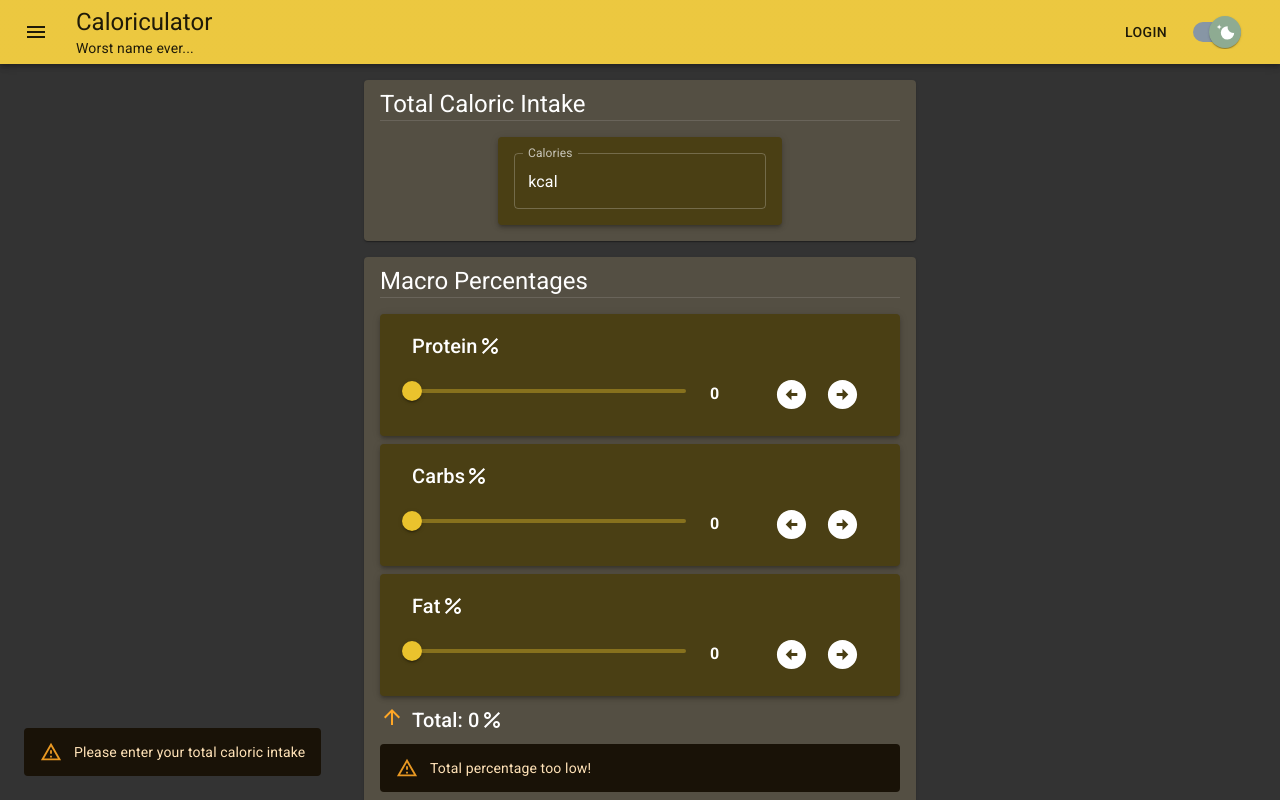
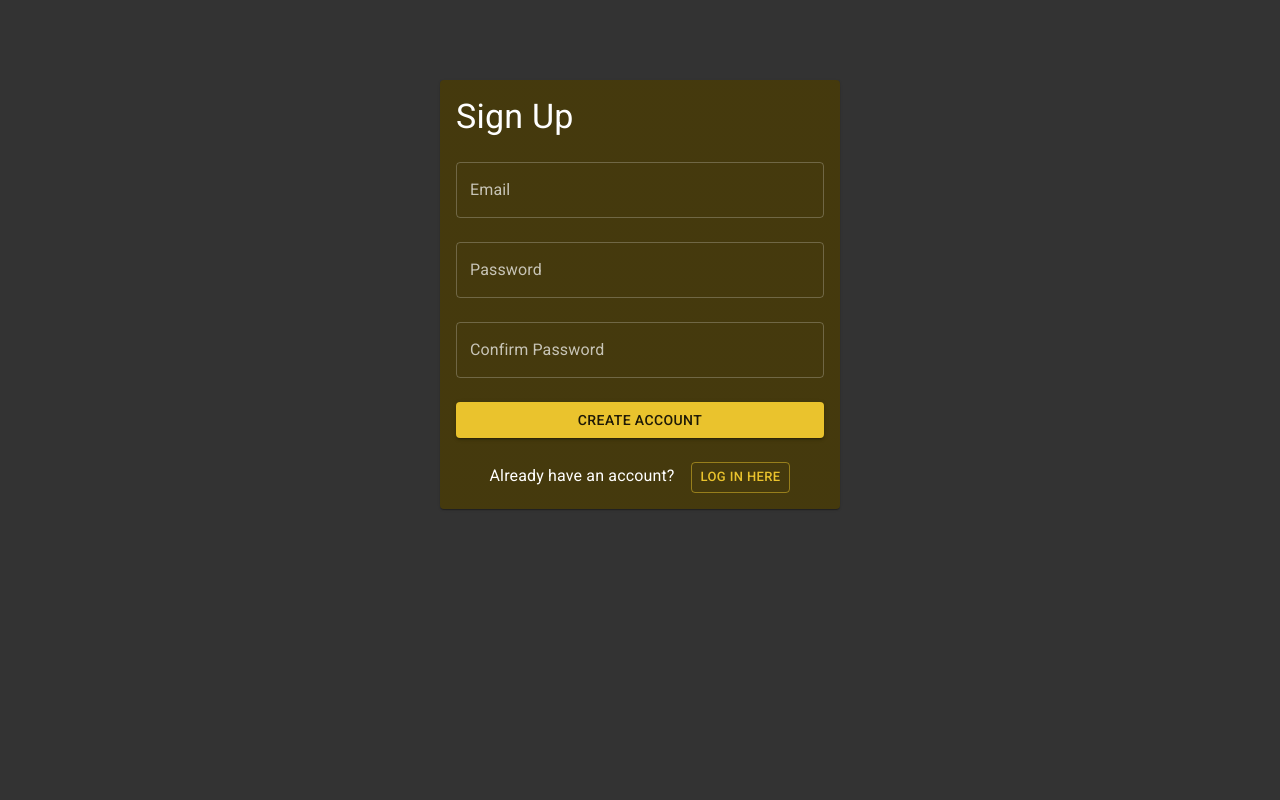
Before and after one commit to andrewdieppa/caloriculator, a React (Create React App) app: page /signup in a window 1280 px wide. Shown: the top 800 px of the page. Built offline with nearby package versions, Linux system fonts and the light colour scheme.

Commit message:
integrate AppPage into App component and set up router object

```diff
--- a/src/components/App/App.js
+++ b/src/components/App/App.js
@@ -1,20 +1,15 @@
-import NavAppBar from '../NavAppBar/NavAppBar';
-import MacroPercentages from '../MacroPercentages/MacroPercentages';
-import MacroGrams from '../MacroGrams/MacroGrams';
-import TotalCalories from '../TotalCalories/TotalCalories';
-import Meals from '../Meals/Meals';
-import ProteinModal from '../Modals/ProteinModal';
-import CarbModal from '../Modals/CarbModal';
-import FatModal from '../Modals/FatModal';
-import ArrangeModal from '../Modals/ArrangeModal';
-import AddMealModal from '../Modals/AddMealModal';
-import SnackBarWarning from '../SnackBar/SnackBarWarning';
-import { Container, Box } from '@mui/material';
-
+import { createBrowserRouter, RouterProvider } from 'react-router-dom';
 import { ThemeProvider } from '@mui/material/styles';
 import CssBaseLine from '@mui/material/CssBaseline';
+import AppPage from '../../pages/AppPage';
+import SignUpPage from '../../pages/SignUpPage';
 import { useSelector } from 'react-redux';
 import themes from '../../themes';
+
+const router = createBrowserRouter([
+  { path: '/', element: <AppPage /> },
+  { path: '/signup', element: <SignUpPage /> },
+]);
 
 function App() {
   const { mode } = useSelector(state => state.ui);
@@ -24,30 +19,7 @@ function App() {
   return (
     <ThemeProvider theme={theme}>
       <CssBaseLine />
-      <NavAppBar />
-      <Container maxWidth="sm">
-        <Box sx={{ display: 'flex', flexDirection: 'column', mb: 8 }}>
-          <Box sx={{ mb: 2 }}>
-            <TotalCalories />
-          </Box>
-          <Box sx={{ mb: 2 }}>
-            <MacroPercentages />
-          </Box>
-          <Box sx={{ mb: 2 }}>
-            <MacroGrams />
-          </Box>
-          <Box sx={{ mb: 2 }}>
-            <Meals />
-          </Box>
-        </Box>
-      </Container>
-      {/* Modals and Snackbar alerts */}
-      <ProteinModal />
-      <CarbModal />
-      <FatModal />
-      <ArrangeModal />
-      <AddMealModal />
-      <SnackBarWarning />
+      <RouterProvider router={router} />
     </ThemeProvider>
   );
 }
--- /dev/null
+++ b/src/pages/AppPage.js
@@ -0,0 +1,45 @@
+import NavAppBar from '../components/NavAppBar/NavAppBar';
+import MacroPercentages from '../components/MacroPercentages/MacroPercentages';
+import MacroGrams from '../components/MacroGrams/MacroGrams';
+import TotalCalories from '../components/TotalCalories/TotalCalories';
+import Meals from '../components/Meals/Meals';
+import ProteinModal from '../components/Modals/ProteinModal';
+import CarbModal from '../components/Modals/CarbModal';
+import FatModal from '../components/Modals/FatModal';
+import ArrangeModal from '../components/Modals/ArrangeModal';
+import AddMealModal from '../components/Modals/AddMealModal';
+import SnackBarWarning from '../components/SnackBar/SnackBarWarning';
+import { Container, Box } from '@mui/material';
+
+const AppPage = () => {
+  return (
+    <>
+      <NavAppBar />
+      <Container maxWidth="sm">
+        <Box sx={{ display: 'flex', flexDirection: 'column', mb: 8 }}>
+          <Box sx={{ mb: 2 }}>
+            <TotalCalories />
+          </Box>
+          <Box sx={{ mb: 2 }}>
+            <MacroPercentages />
+          </Box>
+          <Box sx={{ mb: 2 }}>
+            <MacroGrams />
+          </Box>
+          <Box sx={{ mb: 2 }}>
+            <Meals />
+          </Box>
+        </Box>
+      </Container>
+      {/* Modals and Snackbar alerts */}
+      <ProteinModal />
+      <CarbModal />
+      <FatModal />
+      <ArrangeModal />
+      <AddMealModal />
+      <SnackBarWarning />
+    </>
+  );
+};
+
+export default AppPage;
--- /dev/null
+++ b/src/pages/SignUpPage.js
@@ -0,0 +1,39 @@
+import { Paper, Stack, Button, Typography, TextField } from '@mui/material';
+import { Link } from 'react-router-dom';
+
+const SignUpPage = () => {
+  const formContainerStyles = {
+    mt: 10,
+    mx: 'auto',
+    p: 2,
+    maxWidth: { xs: '90%', sm: '400px' },
+  };
+
+  return (
+    <Paper sx={formContainerStyles}>
+      <form>
+        <Stack spacing={3}>
+          <Typography variant="h4">Sign Up</Typography>
+          <TextField label="Email" />
+          <TextField type="password" label="Password" />
+          <TextField type="password" label="Confirm Password" />
+          <Button variant="contained" type="submit">
+            Create Account
+          </Button>
+          <Stack spacing={2} direction="row" justifyContent="center">
+            <Typography variant="subtitle1">
+              Already have an account?
+            </Typography>
+            <Link to="/login" style={{ textDecoration: 'none' }}>
+              <Button variant="outlined" size="small">
+                Log In Here
+              </Button>
+            </Link>
+          </Stack>
+        </Stack>
+      </form>
+    </Paper>
+  );
+};
+
+export default SignUpPage;
```
